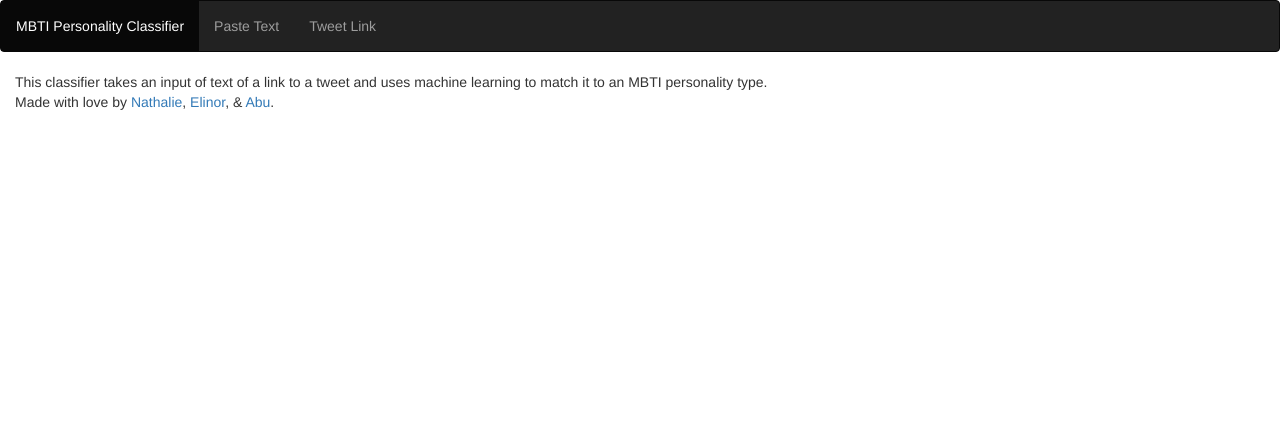
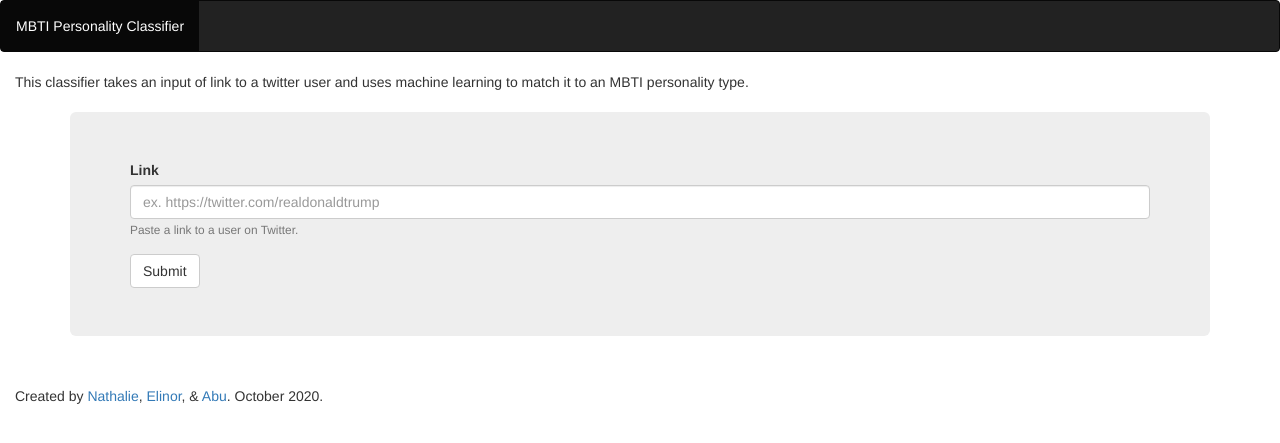
Before and after one commit to Nathalie-Elinor-Abu/mais-hacks-2020, a Flask app: page / in a window 1280 px wide. Shown: the top 443 px of the page. Run offline with Flask 2, Linux system fonts and the light colour scheme; some libraries are stand-ins or nearby versions.

Commit message:
application updates

```diff
--- a/application/app.py
+++ b/application/app.py
@@ -1,34 +1,37 @@
-import flask
+from flask import Flask, redirect, url_for, request, render_template, Response, jsonify, redirect
+from werkzeug.utils import secure_filename
+from gevent.pywsgi import WSGIServer
 import pickle
 
 # Use pickle to load in the pre-trained model.
 #todo with open(f'model/mbti_model.pkl', 'rb') as f:
 #    model = pickle.load(f)
 
-app = flask.Flask(__name__, template_folder='templates')
-
-def test():
-    return "Works!"
-
-@app.route('/')
-def about():
-    return flask.render_template('index.html')
+app = Flask(__name__, template_folder='templates')
 
 
-@app.route('/twitter-links/')
-def twitter():
-    return flask.render_template('links.html')
+@app.route('/', methods=['GET'])
+def about():
+    return render_template('index.html')
 
 
-@app.route('/cp-text/')
-def text():
-    return flask.render_template('cp-text.html')
+@app.route('/twitter-links')
+def twitter():
+    return render_template('links.html')
 
 
-@app.route('/result/')
+@app.route('/cp-text')
+def text():
+    return render_template('cp-text.html')
+
+
+@app.route('/predict', methods=['POST'])
 def output():
-    return flask.render_template('result.html')
+    return render_template('result.html')
 
 
 if __name__ == '__main__':
-    app.run(debug=True)
+    # Serve the app with gevent
+    http_server = WSGIServer(('0.0.0.0', 5000), app)
+    print('WSGI Serving at http://127.0.0.1:5000/')
+    http_server.serve_forever()
--- a/application/templates/index.html
+++ b/application/templates/index.html
@@ -12,21 +12,33 @@
 <div class="navbar navbar-inverse">
     <ul class="nav navbar-nav navbar-static-top" role="tablist">
         <li class="active"><a href="{{ url_for('about') }}">MBTI Personality Classifier</a></li>
-        <li><a href="{{ url_for('text') }}">Paste Text</a></li>
-        <li><a href="{{ url_for('twitter') }}">Tweet Link</a></li>
+        <!-- <li><a href="{{ url_for('text') }}">Paste Text</a></li> todo examples-->
+        <!--<li><a href="{{ url_for('twitter') }}"></a></li>-->
     </ul>
 </div>
 
 <div class="container-fluid">
-      This classifier takes an input of text of a link to a tweet and uses machine learning to match it to an MBTI personality type.
+    This classifier takes an input of link to a twitter user and uses machine learning to match it to an MBTI
+    personality type.
 </div>
-
+<br>
+<div class="container">
+    <form action="/predict" method="post" class="jumbotron">
+        <div class="form-group blue-border-focus">
+            <label>Link</label>
+            <input type="text" class="form-control" placeholder="ex. https://twitter.com/realdonaldtrump">
+            <small class="form-text text-muted">Paste a link to a user on Twitter.</small>
+        </div>
+        <button type="submit" class="btn btn-default">Submit</button>
+    </form>
+</div>
+<br>
 <div class="container-fluid">
     <p class="">
-        Made with love by
+        Created by
         <a href="https://github.com/nredick">Nathalie</a>,
-        <a href="https://github.com/elinorpd">Elinor</a>,
-        & <a href="https://github.com/abubakardaud">Abu</a>.
+        <a href="https://github.com/elinorpd">Elinor</a>, &
+        <a href="https://github.com/abubakardaud">Abu</a>. October 2020.
     </p>
 </div>
 </html>
```
Also changed, not shown: application/templates/cp-text.html (+4 -4 lines), application/templates/links.html (+14 -13 lines), application/templates/result.html (+7 -7 lines). Lines whose indentation alone changed are shown as unchanged.
